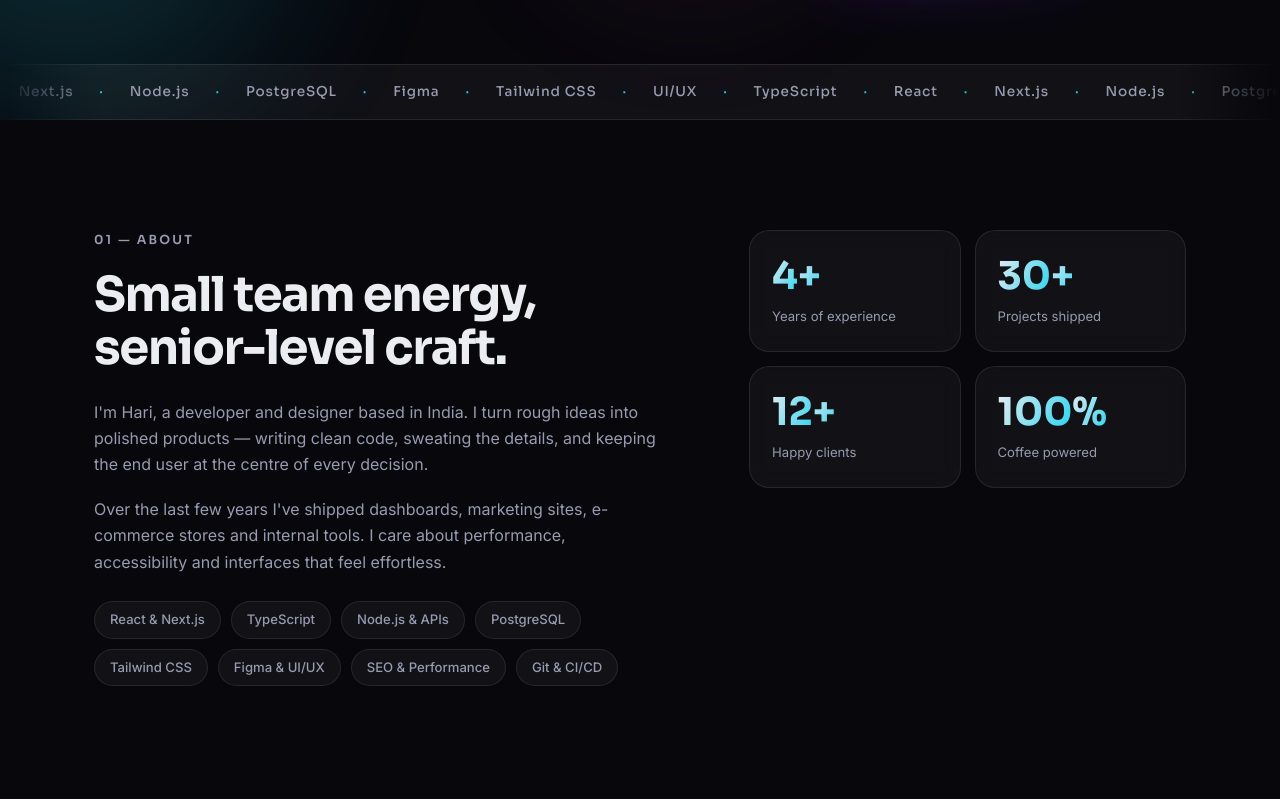
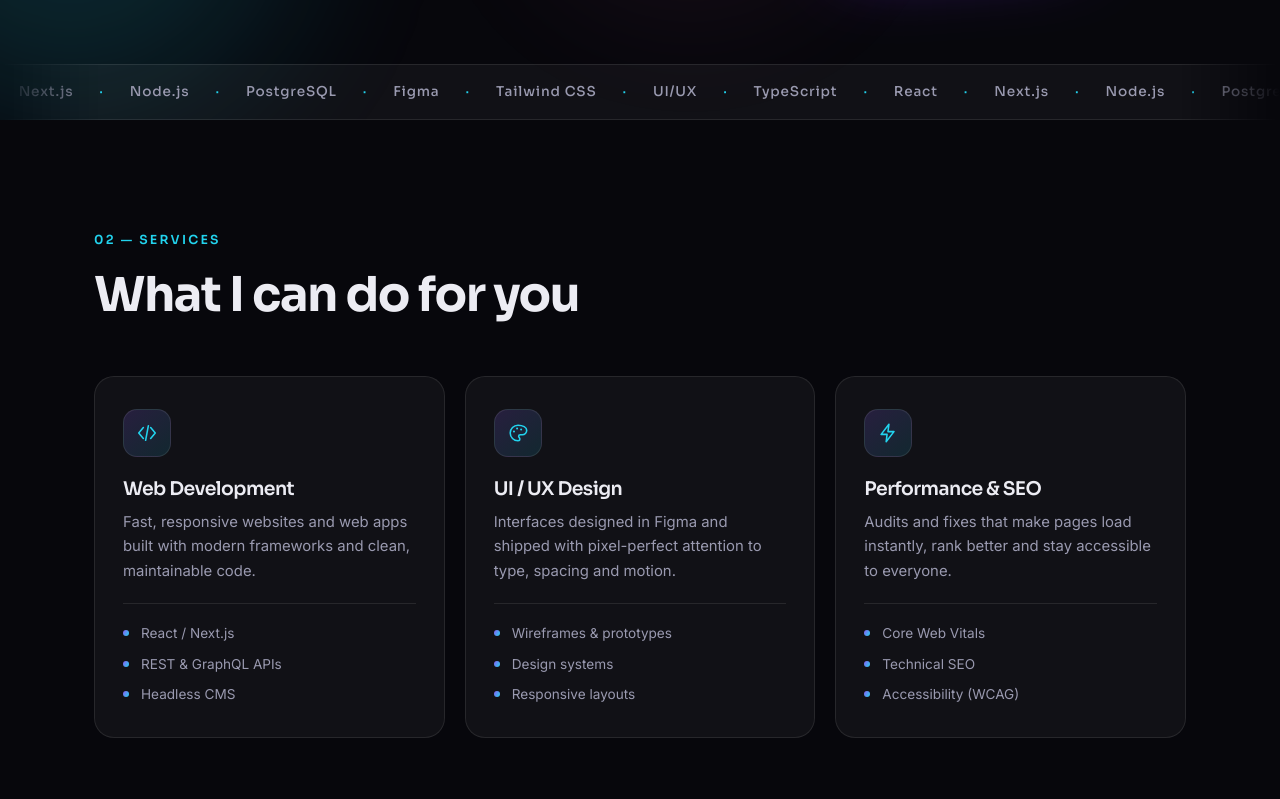
Before and after one commit to pandyaherry11/haripandya, a plain HTML site: page index.html in a window 1280 px wide. Shown: the part 578-1377 px from the top of the page. Drawn offline with Linux system fonts and the light colour scheme.

Commit message:
Remove About/introduction section

```diff
--- a/index.html
+++ b/index.html
@@ -37,7 +37,6 @@
       </a>
 
       <nav class="nav" id="nav" aria-label="Main navigation">
-        <a href="#about" class="nav-link">About</a>
         <a href="#services" class="nav-link">Services</a>
         <a href="#apply" class="nav-link">Apply</a>
         <a href="#video" class="nav-link">Bhajan</a>
@@ -145,57 +144,6 @@
       </div>
     </section>
 
-    <!-- ============ ABOUT ============ -->
-    <section class="section" id="about">
-      <div class="container">
-        <div class="about-grid">
-          <div class="about-copy reveal">
-            <p class="label">01 — About</p>
-            <h2 class="section-title">Small team energy,<br />senior-level craft.</h2>
-            <p>
-              I'm Hari, a developer and designer based in India. I turn rough ideas into
-              polished products — writing clean code, sweating the details, and keeping
-              the end user at the centre of every decision.
-            </p>
-            <p>
-              Over the last few years I've shipped dashboards, marketing sites, e-commerce
-              stores and internal tools. I care about performance, accessibility and
-              interfaces that feel effortless.
-            </p>
-
-            <ul class="skills" aria-label="Core skills">
-              <li>React &amp; Next.js</li>
-              <li>TypeScript</li>
-              <li>Node.js &amp; APIs</li>
-              <li>PostgreSQL</li>
-              <li>Tailwind CSS</li>
-              <li>Figma &amp; UI/UX</li>
-              <li>SEO &amp; Performance</li>
-              <li>Git &amp; CI/CD</li>
-            </ul>
-          </div>
-
-          <div class="stats reveal">
-            <div class="stat">
-              <span class="stat-num" data-count="4">4</span><span class="stat-suffix">+</span>
-              <p>Years of experience</p>
-            </div>
-            <div class="stat">
-              <span class="stat-num" data-count="30">30</span><span class="stat-suffix">+</span>
-              <p>Projects shipped</p>
-            </div>
-            <div class="stat">
-              <span class="stat-num" data-count="12">12</span><span class="stat-suffix">+</span>
-              <p>Happy clients</p>
-            </div>
-            <div class="stat">
-              <span class="stat-num" data-count="100">100</span><span class="stat-suffix">%</span>
-              <p>Coffee powered</p>
-            </div>
-          </div>
-        </div>
-      </div>
-    </section>
 
     <!-- ============ SERVICES ============ -->
     <section class="section" id="services">
```
